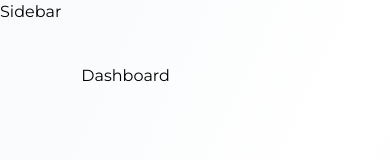
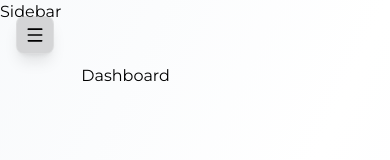
Before and after one commit to KAMRAN16-byte/employee-management-system-Fullstack, a React (Vite) app in the folder client/: page /dashboard in a window 390 px wide. Shown: the top 160 px of the page. Built offline with nearby package versions, Linux system fonts and the light colour scheme.

Commit message:
Sidebar UI

```diff
--- /dev/null
+++ b/client/src/assets/components/Sidebar.jsx
@@ -0,0 +1,38 @@
+import { useEffect, useState } from "react";
+import { useLocation } from "react-router-dom";
+import {dummyProfileData} from "../assets.jsx";
+import {CrosshairIcon, MenuIcon, X} from "lucide-react";
+
+const Sidebar = () => {
+    const {pathname} = useLocation();
+    const [userName, setUserName] = useState("");
+    const [mobileOpen , setMobileOpen] = useState(false);
+
+    useEffect(() => {
+        // eslint-disable-next-line react-hooks/set-state-in-effect
+        setUserName(dummyProfileData.firstName + " " + dummyProfileData.lastName);
+
+    },[])
+    useEffect(() => {
+        setMobileOpen(false);
+    }, [pathname]);
+
+    const toggleMenu = () => {
+        setMobileOpen(!mobileOpen);
+    }
+
+    return (
+        <>
+            {/* Mobile Menu Button*/}
+            <button onClick={toggleMenu} className={'lg:hidden fixed top-4 left-4 z-50 p-2 bg-black/15 text-black rounded-lg shadow-lg border border-white/20 active:scale-85 transition-transform duration-150'}>
+                {mobileOpen ? <X size={20}/> : <MenuIcon size={20}/>}
+            </button>
+
+            {/* Mobile Overlay */}
+            {mobileOpen && <div className={'lg:hidden fixed inset-0 bg-black/20 backdrop-blur-[2px] z-40'} onClick={toggleMenu} />}
+
+        </>
+    );
+};
+
+export default Sidebar;
--- a/client/src/assets/pages/Layout.jsx
+++ b/client/src/assets/pages/Layout.jsx
@@ -1,5 +1,6 @@
 import React from 'react'
 import { Outlet } from 'react-router-dom'
+import Sidebar from "../components/Sidebar.jsx";
 
 const Layout = () => {
   return (
@@ -7,6 +8,7 @@ const Layout = () => {
       <p>Sidebar</p>
       <main className='flex-1 overflow-y-auto'>
         <div className='p-5 pt-16 sm:p-6 sm:pt-6 lg:p-8 max-w-400 mx-auto'>
+            <Sidebar />
           <Outlet />
         </div>
       </main>
```
